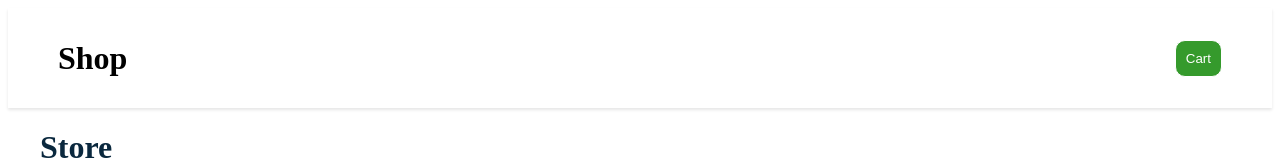
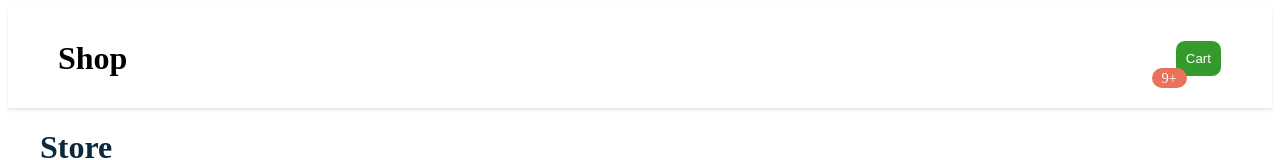
Before and after one commit to LFSoto/effective-doodle, a React (Create React App) app: page / in a window 1280 px wide. Shown: the top 160 px of the page. Built offline with nearby package versions, Linux system fonts and the light colour scheme.

Commit message:
Adding cart and bubbleAlert components

```diff
--- a/src/App.tsx
+++ b/src/App.tsx
@@ -5,22 +5,39 @@ import Title from './components/Title/Title';
 import NavBar from './components/NavBar/NavBar';
 
 const App: React.FC = () => {
-  const [products, setProducts] = useState([
-    { name: 'Tomato', price: 1500, img: '/products/tomate.jpg' },
-    { name: 'Peas', price: 2500, img: '/products/arbejas.jpg' },
-    { name: 'Lettuce', price: 500, img: '/products/lechuga.jpg' },
-  ]);
+  const state = {
+    products: [
+      { name: 'Tomato', price: 1500, img: '/products/tomate.jpg' },
+      { name: 'Peas', price: 2500, img: '/products/arbejas.jpg' },
+      { name: 'Lettuce', price: 500, img: '/products/lechuga.jpg' },
+    ],
+    cart: [],
+    setState(product: object): void {},
+  };
 
-  const addToCart = () => {
-    console.log('TODO');
+  const [cart, setCart] = useState([]);
+
+  // const addToCart = (product: object) => {
+  //   console.log(state.cart);
+
+  //   return state.setState({
+  //     cart: state.cart.concat({
+  //       ...product,
+  //       amount: 1,
+  //     }),
+  //   });
+  // };
+
+  const addToCart = (product: object) => {
+    //setCart([state.cart.concat({ ...product, amount: 1 })]);
   };
 
   return (
     <div>
-      <NavBar />
+      <NavBar amount={12} />
       <Layout>
         <Title />
-        <Products products={products} addToCart={addToCart} />
+        <Products products={state.products} addToCart={addToCart} />
       </Layout>
     </div>
   );
--- /dev/null
+++ b/src/components/BubbleAlert/BubbleAlert.tsx
@@ -0,0 +1,29 @@
+type BubbleAlerProps = {
+  value: number;
+};
+
+const styles = {
+  bubbleAlert: {
+    backgroundColor: '#E9725A',
+    borderRadius: '15px',
+    color: '#fff',
+    padding: '2px 10px',
+    width: '20px',
+    fontSize: '0.9rem',
+  },
+};
+
+const BubbleAlert: React.FC<BubbleAlerProps> = (props) => {
+  const getNumber: any = (amount: number) => {
+    if (!amount) {
+      return '';
+    }
+    return amount > 9 ? '9+' : amount;
+  };
+
+  const { value } = props;
+
+  return <span style={styles.bubbleAlert}>{getNumber(value)}</span>;
+};
+
+export default BubbleAlert;
--- a/src/components/Cart/Cart.tsx
+++ b/src/components/Cart/Cart.tsx
@@ -1,3 +1,9 @@
+import BubbleAlert from '../BubbleAlert/BubbleAlert';
+
+type CartProps = {
+    amount: number
+ }
+
 const styles = {
   cart: {
     backgroundColor: '#359A2C',
@@ -7,11 +13,20 @@ const styles = {
     padding: '10px',
     cursor: 'pointer',
   },
+  bubble: {
+    position: 'relative' as 'relative',
+    left: 12,
+    top: 20,
+  },
 };
 
-const Cart: React.FC = () => {
+const Cart: React.FC<CartProps> = (cartProps) => {
   return (
     <div>
+      <span style={styles.bubble}>
+        <BubbleAlert value={10}/>
+      </span>
+
       <button style={styles.cart}>Cart</button>
     </div>
   );
--- a/src/components/NavBar/NavBar.tsx
+++ b/src/components/NavBar/NavBar.tsx
@@ -1,5 +1,9 @@
 import Logo from '../Logo/Logo';
 import Cart from '../Cart/Cart';
+
+type NavBarProps = {
+  amount: number
+}
 
 const styles = {
   navbar: {
@@ -14,11 +18,13 @@ const styles = {
   },
 };
 
-const NavBar: React.FC = () => {
+const NavBar: React.FC<NavBarProps> = (navBarProps) => {
+  const {amount} = navBarProps;
+
   return (
     <nav style={styles.navbar}>
       <Logo/>
-      <Cart/>
+      <Cart amount={amount}/>
     </nav>
   );
 };
```
Also changed, not shown: 2 other files (tests, documents, lock files or other folders).
